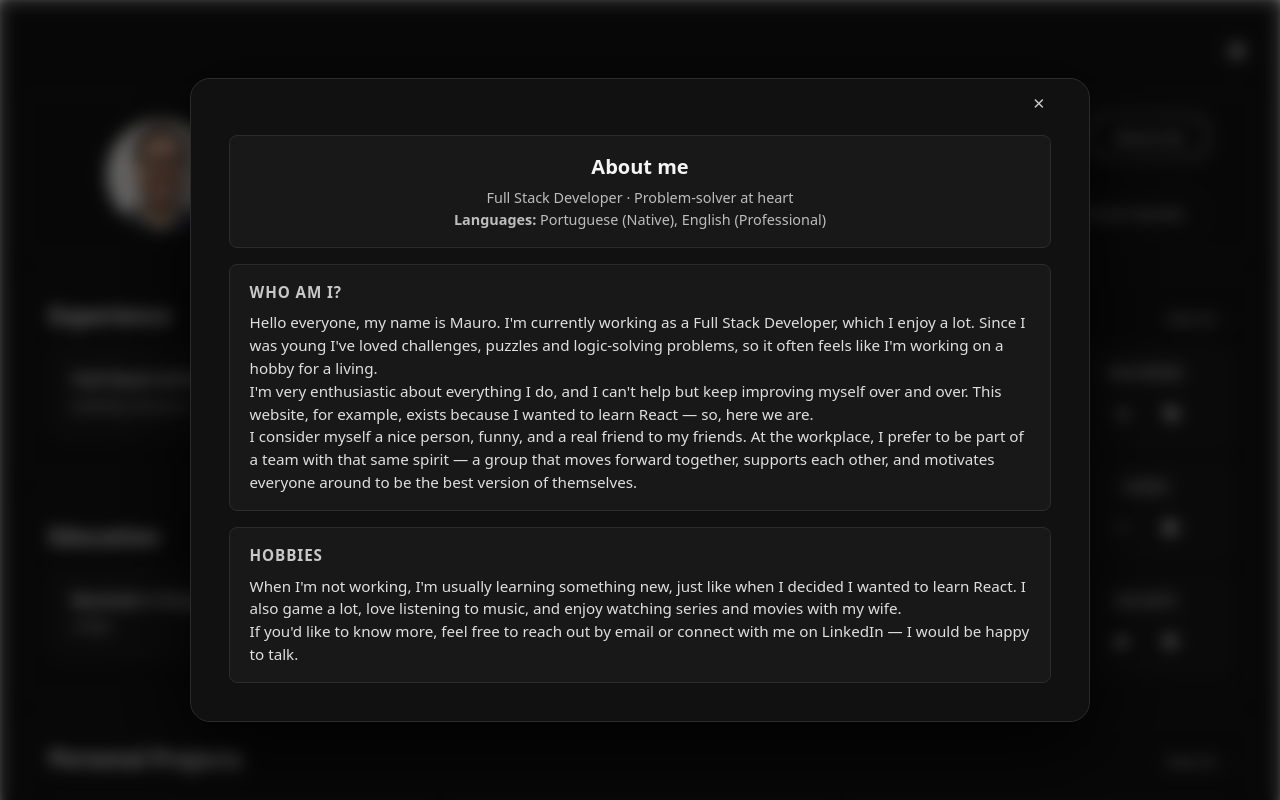
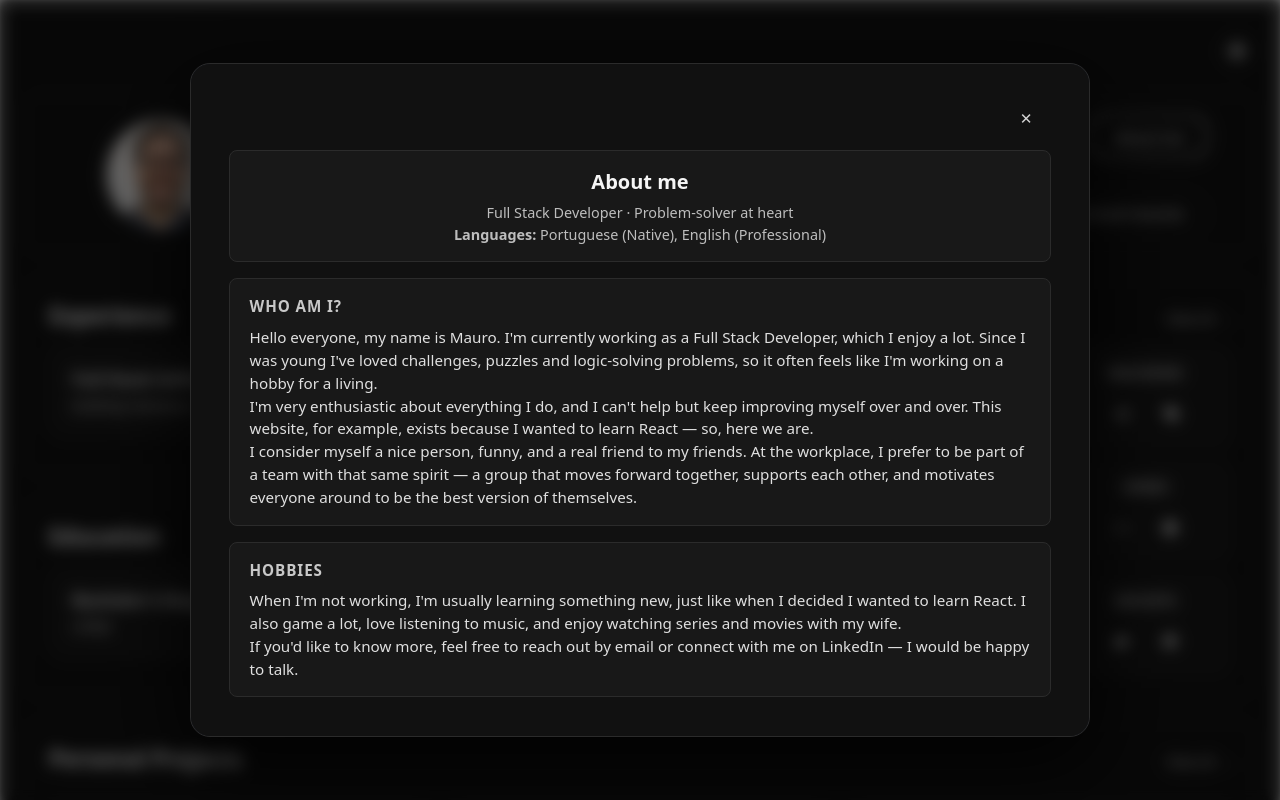
Before and after one commit to Unclouded90/react-resume, a React (Vite) app: page / in a window 1280 px wide. Both pictures are taken after a click on the button "About me". Shown: the top 800 px of the page. Built offline with nearby package versions, Linux system fonts and the light colour scheme.

Commit message:
Fixes to close panel button and to light theme extra details panel

```diff
--- a/src/App.css
+++ b/src/App.css
@@ -108,7 +108,7 @@
 }
 
 .panel-overlay-scroll {
-    padding: 3.5rem 2.4rem 2.4rem;
+    padding: 2.2rem 2.4rem 2.4rem;
     max-height: calc(100vh - 6rem);
     overflow-y: auto;
     box-sizing: border-box;
@@ -117,6 +117,18 @@
     flex: 1;
     min-height: 0;
     border-radius: 20px;
+}
+
+.panel-overlay-topbar {
+    display: flex;
+    justify-content: flex-end;
+    align-items: center;
+    margin-bottom: 0.75rem;
+}
+
+.tech-mini-close--inflow {
+    position: static !important;
+    opacity: 0.85;
 }
 
 .panel-overlay-close {
@@ -178,7 +190,7 @@
 
     .panel-overlay-scroll {
         max-height: calc(100vh - 10rem);
-        padding: 3.5rem 1.25rem 1.5rem;
+        padding: 2.2rem 1.25rem 1.5rem;
     }
 
     .panel-overlay-close {
--- a/src/App.tsx
+++ b/src/App.tsx
@@ -469,15 +469,16 @@ function App() {
                         }
                         onClick={(e) => e.stopPropagation()}
                     >
-                        <button
-                            className="tech-mini-close tech-mini-close--overlay"
-                            onClick={closePanel}
-                            aria-label="Close"
-                        >
-                            ✕
-                        </button>
-
                         <div className="panel-overlay-scroll">
+                            <div className="panel-overlay-topbar">
+                                <button
+                                    className="tech-mini-close tech-mini-close--overlay tech-mini-close--inflow"
+                                    onClick={closePanel}
+                                    aria-label="Close"
+                                >
+                                    ✕
+                                </button>
+                            </div>
                             {activePanel === "about" && <AboutMePanel />}
                             {activePanel === "tech" && <TechStackDetailsPanel onTechClick={handleTechClick} />}
                             {activePanel === 'experience' && selectedJob && (
--- a/src/components/CenteredPanel.css
+++ b/src/components/CenteredPanel.css
@@ -165,11 +165,11 @@
     opacity: 0.85;
     font-size: 0.9rem;
     cursor: pointer;
-    text-decoration: underline;
 }
 
 .exp-toggle-btn:hover {
     opacity: 1;
+    text-decoration: underline;
 }
 
 .exp-toggle-btn--hide {
@@ -177,8 +177,7 @@
 }
 
 .exp-card--extra {
-    background: #181818;
-    border-style: dashed;
+    background: var(--bg-card);
 }
 
 .tech-columns {
```
